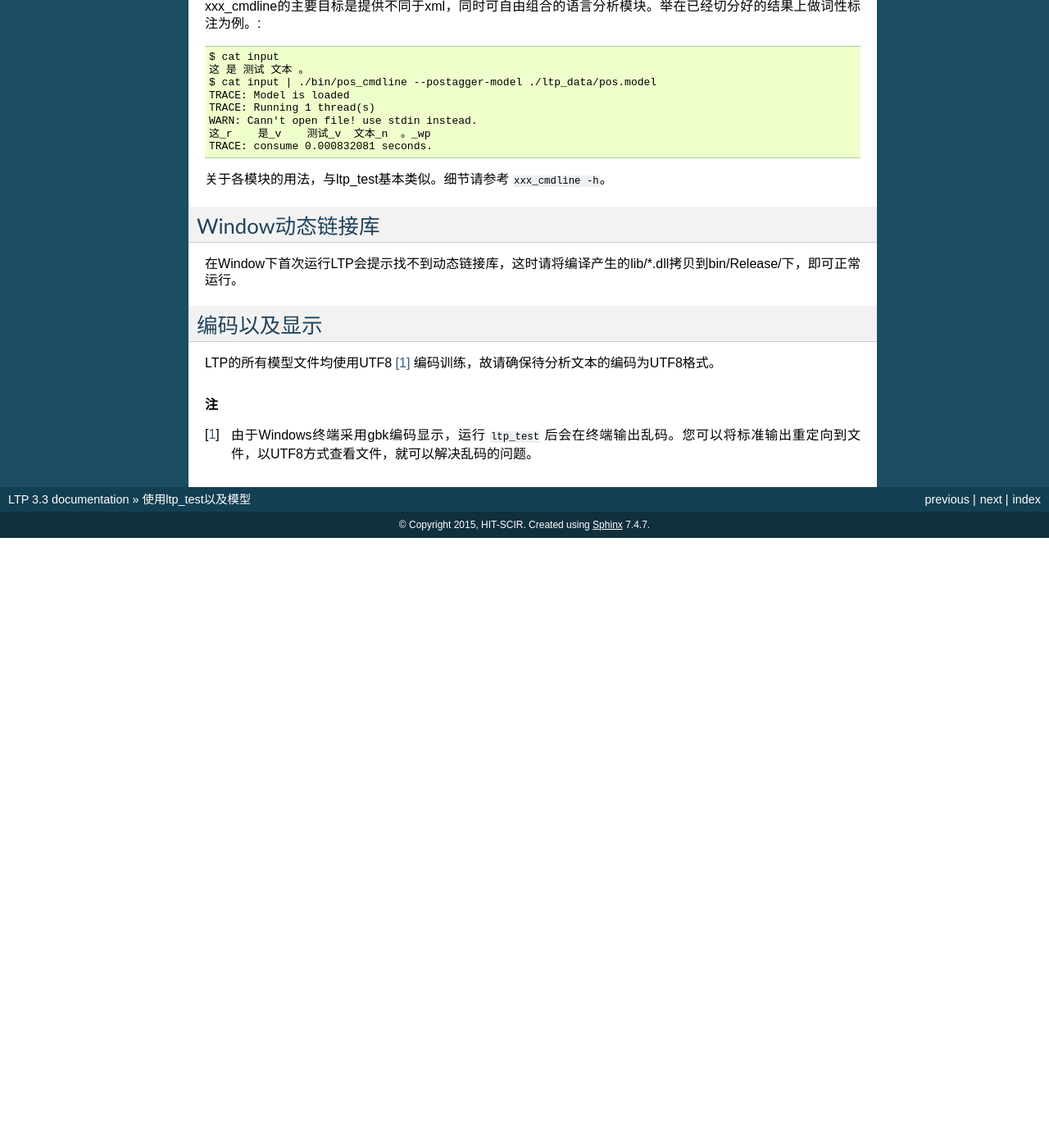
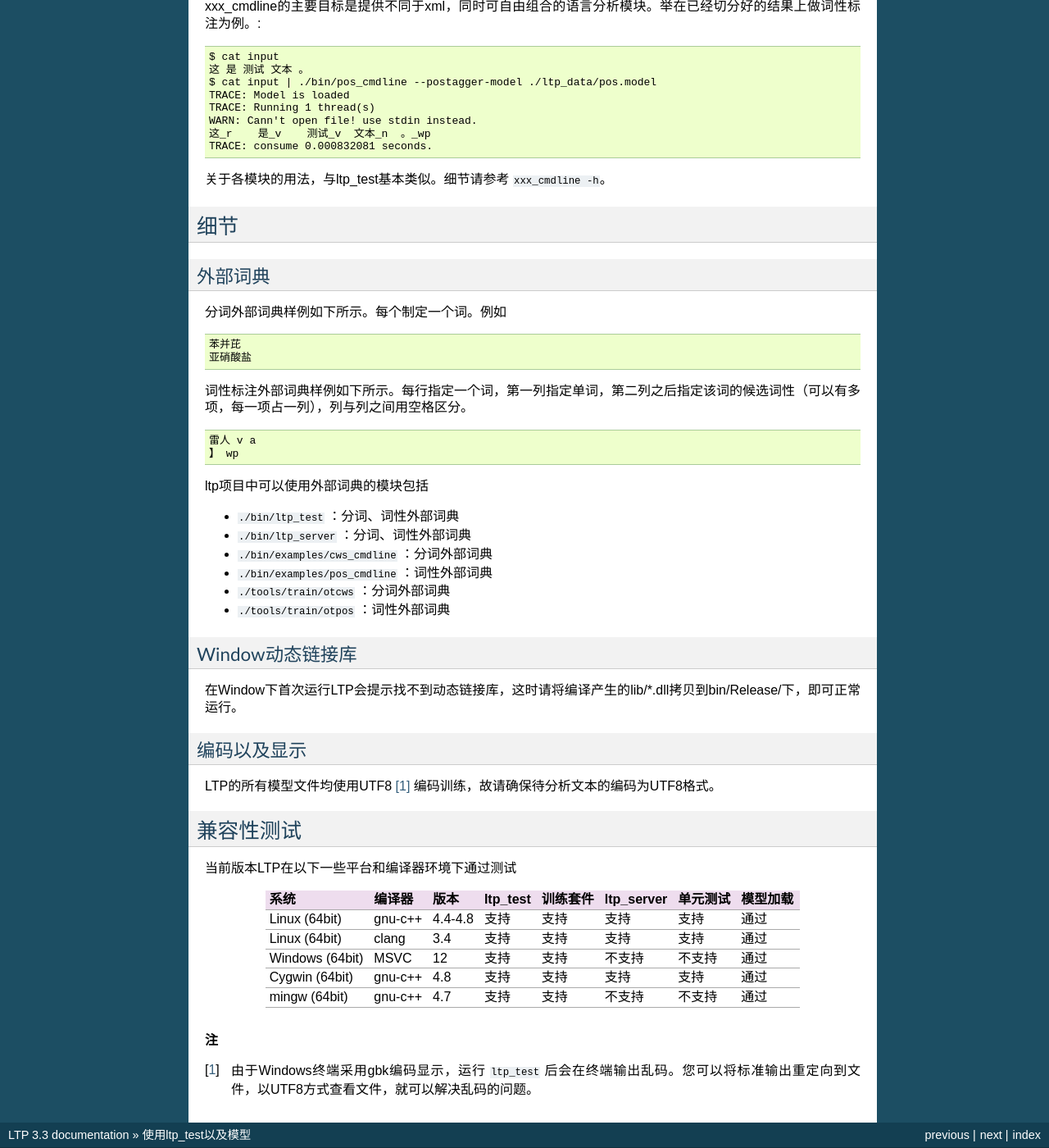
Before and after one commit to HIT-SCIR/ltp, a Sphinx documentation site: the page built from doc/ltptest.rst, in a window 1280 px wide and 1400 px high, scrolled down 2053 px. Shown: the whole window at 82% size. Built offline with Sphinx 7.4.7, drawn with Linux system fonts in a browser that asks for light colours; before the commit the page ends 2709 px from its top, so only the background shows below that.

Commit message:
Fix #111 , add more document.

```diff
--- a/doc/index.rst
+++ b/doc/index.rst
@@ -21,6 +21,7 @@
     otherlanguage
     train
     theory
+    faq
     paper
     appendix
     license
--- a/doc/ltptest.rst
+++ b/doc/ltptest.rst
@@ -129,15 +133,61 @@ xxx_cmdline的主要目标是提供不同于xml，同时可自由组合的语言
 
 关于各模块的用法，与ltp_test基本类似。细节请参考 :code:`xxx_cmdline -h`。
 
+细节
+----
+
+.. _ltpexlex-reference-label:
+
+外部词典
+~~~~~~~~
+
+分词外部词典样例如下所示。每个制定一个词。例如 ::
+
+    苯并芘
+    亚硝酸盐
+
+词性标注外部词典样例如下所示。每行指定一个词，第一列指定单词，第二列之后指定该词的候选词性（可以有多项，每一项占一列），列与列之间用空格区分。 ::
+
+	雷人 v a
+	】 wp
+
+ltp项目中可以使用外部词典的模块包括
+
+* :file:`./bin/ltp_test` ：分词、词性外部词典
+* :file:`./bin/ltp_server` ：分词、词性外部词典
+* :file:`./bin/examples/cws_cmdline` ：分词外部词典
+* :file:`./bin/examples/pos_cmdline` ：词性外部词典
+* :file:`./tools/train/otcws` ：分词外部词典
+* :file:`./tools/train/otpos` ：词性外部词典
+
 Window动态链接库
------------------
+~~~~~~~~~~~~~~~~
 
 在Window下首次运行LTP会提示找不到动态链接库，这时请将编译产生的lib/\*.dll拷贝到bin/Release/下，即可正常运行。
 
 编码以及显示
--------------
+~~~~~~~~~~~~
 
 LTP的所有模型文件均使用UTF8 [#f1]_ 编码训练，故请确保待分析文本的编码为UTF8格式。
+
+兼容性测试
+----------
+
+当前版本LTP在以下一些平台和编译器环境下通过测试
+
++-----------------+---------+---------+----------+----------+------------+----------+----------+
+| 系统            | 编译器  | 版本    | ltp_test | 训练套件 | ltp_server | 单元测试 | 模型加载 |
++=================+=========+=========+==========+==========+============+==========+==========+
+| Linux (64bit)   | gnu-c++ | 4.4-4.8 | 支持     | 支持     | 支持       | 支持     | 通过     |
++-----------------+---------+---------+----------+----------+------------+----------+----------+
+| Linux (64bit)   | clang   | 3.4     | 支持     | 支持     | 支持       | 支持     | 通过     |
++-----------------+---------+---------+----------+----------+------------+----------+----------+
+| Windows (64bit) | MSVC    | 12      | 支持     | 支持     | 不支持     | 不支持   | 通过     |
++-----------------+---------+---------+----------+----------+------------+----------+----------+
+| Cygwin (64bit)  | gnu-c++ | 4.8     | 支持     | 支持     | 支持       | 支持     | 通过     |
++-----------------+---------+---------+----------+----------+------------+----------+----------+
+| mingw (64bit)   | gnu-c++ | 4.7     | 支持     | 支持     | 不支持     | 不支持   | 通过     |
++-----------------+---------+---------+----------+----------+------------+----------+----------+
 
 .. rubric:: 注
 
--- a/doc/otherlanguage.rst
+++ b/doc/otherlanguage.rst
@@ -1,3 +1,5 @@
+.. _otherlang-reference-label:
+
 使用其他语言调用ltp
 =======================
 
```
Also changed, not shown: other parts of doc/ltptest.rst (+4 -0 lines), doc/faq.rst (added, +59 -0 lines), doc/ltpserver.rst (+23 -0 lines), doc/train.rst (+3 -5 lines), 2 other files.
